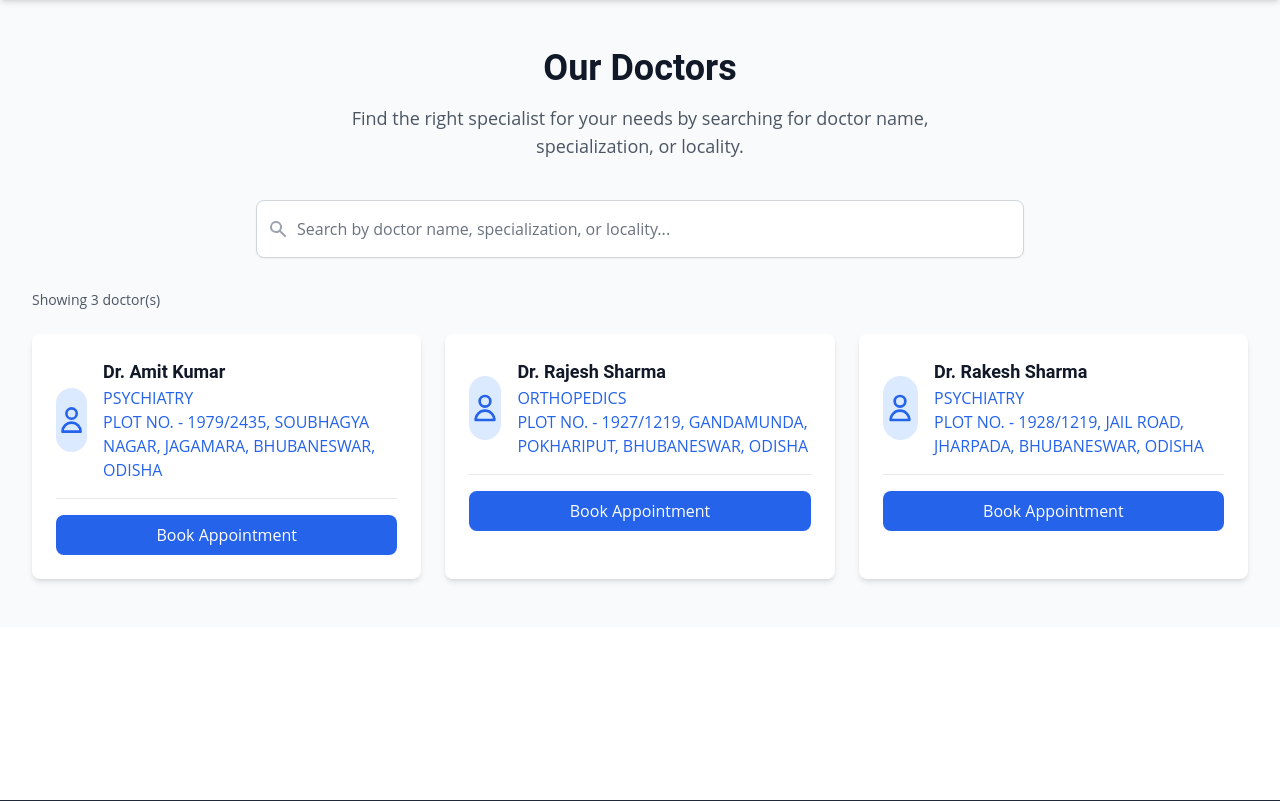
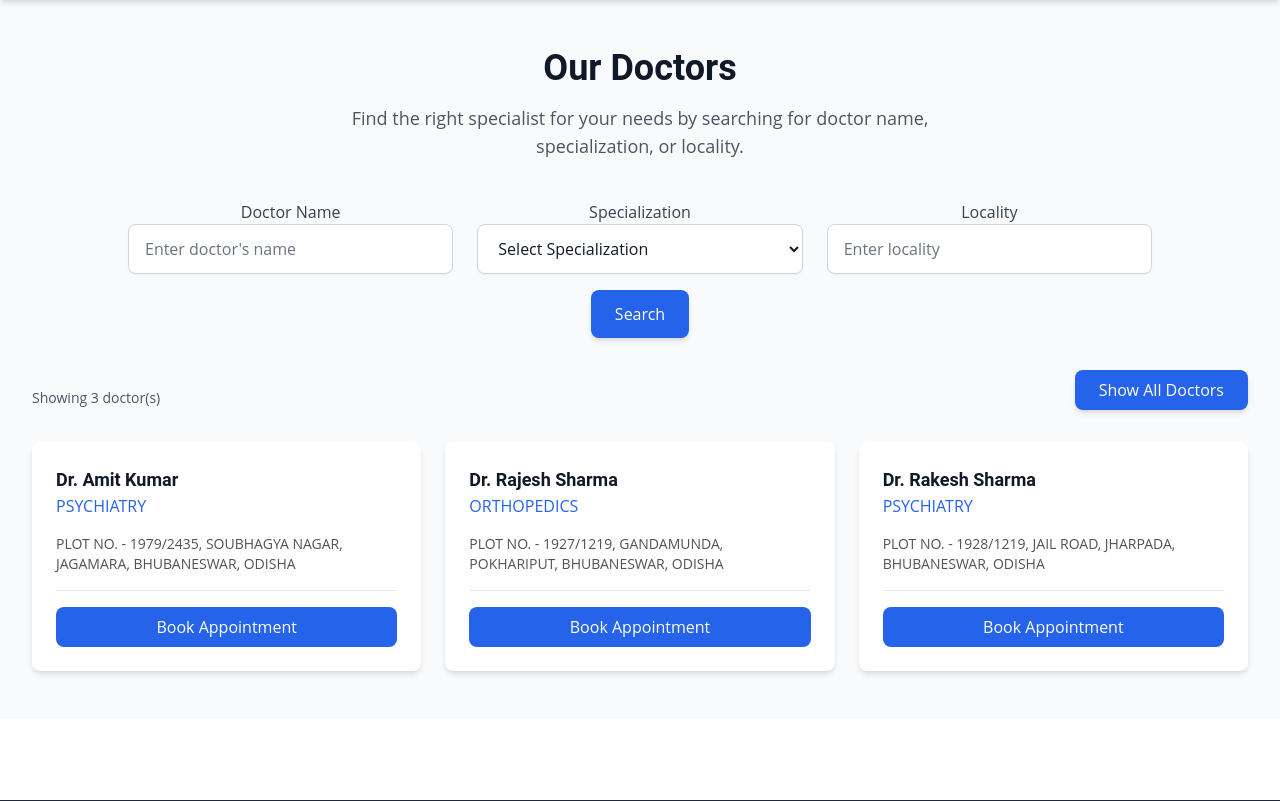
Before and after one commit to Jajnesh/MedIntel, a Django app: page /our_doctors/ in a window 1280 px wide. Shown: the part 64-865 px from the top of the page. Run offline with Django 5.2, Linux system fonts and the light colour scheme; data comes from the database, SQL or seed files in the repository; both versions use the stored data as it was after the commit; some libraries are stand-ins or nearby versions.

Commit message:
Update Our Doctors Search

```diff
--- a/main_app/views.py
+++ b/main_app/views.py
@@ -15,22 +15,32 @@ def home(request):
 
 # Our Doctors View
 def our_docts(request):
-    search_query = request.GET.get('doctor-search', '')
+    # Get search queries from GET request
+    doctor_name = request.GET.get('doctor-name', '').strip()
+    specialization = request.GET.get('specialization', '').strip()
+    locality = request.GET.get('locality', '').strip()
 
     doctors = Doctor.objects.filter(status='Approved')
 
-    if search_query:
+    if doctor_name:
         doctors = doctors.filter(
-            models.Q(user__first_name__icontains=search_query) |
-            models.Q(user__last_name__icontains=search_query) |
-            models.Q(specialization__icontains=search_query)
+            models.Q(user__first_name__icontains=doctor_name) |
+            models.Q(user__last_name__icontains=doctor_name)
         )
+
+    if specialization:
+        doctors = doctors.filter(specialization__icontains=specialization)
+
+    if locality:
+        doctors = doctors.filter(prac_address__locality__icontains=locality)
 
     doctors_found = doctors.exists()
 
     return render(request, 'homepage/our_doctors.html', {
         'doctors': doctors,
-        'search_query': search_query,
+        'doctorname': doctor_name,
+        'specialization': specialization,
+        'locality': locality,
         'doctors_found': doctors_found,
     })
 
--- a/templates/homepage/our_doctors.html
+++ b/templates/homepage/our_doctors.html
@@ -228,19 +228,56 @@ tailwind.config = {
                         </div>
 
                         <!-- Search Doctors -->
-                        <form method="GET" class="max-w-3xl mx-auto mb-8">
-                            <div class="relative">
-                                <div class="absolute inset-y-0 left-0 pl-3 flex items-center pointer-events-none">
-                                    <svg class="h-5 w-5 text-gray-400" xmlns="http://www.w3.org/2000/svg" viewBox="0 0 20 20" fill="currentColor" aria-hidden="true">
-                                        <path fill-rule="evenodd" d="M8 4a4 4 0 100 8 4 4 0 000-8zM2 8a6 6 0 1110.89 3.476l4.817 4.817a1 1 0 01-1.414 1.414l-4.816-4.816A6 6 0 012 8z" clip-rule="evenodd"></path>
-                                    </svg>
+                        <form method="GET" class="max-w-5xl mx-auto mb-8">
+                            <div class="grid grid-cols-1 md:grid-cols-3 gap-6">
+
+                                <!-- Doctor Name -->
+                                <div>
+                                    <label for="doctor-name" class="block font-medium text-gray-700 dark:text-gray-300 text-center">Doctor Name</label>
+                                    <input id="doctor-name" name="doctor-name" type="text"
+                                        placeholder="Enter doctor's name"
+                                        class="block w-full px-4 py-3 border border-gray-300 rounded-lg bg-white dark:bg-neutral-800 dark:border-neutral-700 focus:outline-none focus:ring-2 focus:ring-blue-500 focus:border-blue-500 text-gray-900 dark:text-white placeholder-gray-500 dark:placeholder-gray-400 shadow-sm"
+                                        value="{{ request.GET.doctorname }}">
                                 </div>
-                                <input id="doctor-search" name="doctor-search" type="text" placeholder="Search by doctor name, specialization, or locality..." class="block w-full pl-10 pr-3 py-4 border border-gray-300 rounded-lg bg-white dark:bg-neutral-800 dark:border-neutral-700 focus:outline-none focus:ring-2 focus:ring-blue-500 focus:border-blue-500 text-gray-900 dark:text-white placeholder-gray-500 dark:placeholder-gray-400 shadow-sm" value="{{ search_query }}">
+
+                                <!-- Specialization -->
+                                <div>
+                                    <label for="specialization" class="block font-medium text-gray-700 dark:text-gray-300 text-center">Specialization</label>
+                                    <select id="specialization" name="specialization"
+                                        class="block w-full px-4 py-3 border border-gray-300 rounded-lg bg-white dark:bg-neutral-800 dark:border-neutral-700 focus:outline-none focus:ring-2 focus:ring-blue-500 focus:border-blue-500 text-gray-900 dark:text-white shadow-sm">
+                                        <option value="">Select Specialization</option>
+                                        <option value="cardiology" {% if request.GET.specialization == "cardiology" %}selected{% endif %}>Cardiology</option>
+                                        <option value="dermatology" {% if request.GET.specialization == "dermatology" %}selected{% endif %}>Dermatology</option>
+                                        <option value="neurology" {% if request.GET.specialization == "neurology" %}selected{% endif %}>Neurology</option>
+                                        <option value="orthopedics" {% if request.GET.specialization == "orthopedics" %}selected{% endif %}>Orthopedics</option>
+                                        <option value="pediatrics" {% if request.GET.specialization == "pediatrics" %}selected{% endif %}>Pediatrics</option>
+                                        <option value="psychiatry" {% if request.GET.specialization == "psychiatry" %}selected{% endif %}>Psychiatry</option>
+                                        <option value="oncology" {% if request.GET.specialization == "oncology" %}selected{% endif %}>Oncology</option>
+                                        <option value="gynecology" {% if request.GET.specialization == "gynecology" %}selected{% endif %}>Gynecology</option>
+                                        <option value="ophthalmology" {% if request.GET.specialization == "ophthalmology" %}selected{% endif %}>Ophthalmology</option>
+                                    </select>
+                                </div>
+
+                                <!-- Locality -->
+                                <div>
+                                    <label for="locality" class="block font-medium text-gray-700 dark:text-gray-300 text-center">Locality</label>
+                                    <input id="locality" name="locality" type="text"
+                                        placeholder="Enter locality"
+                                        class="block w-full px-4 py-3 border border-gray-300 rounded-lg bg-white dark:bg-neutral-800 dark:border-neutral-700 focus:outline-none focus:ring-2 focus:ring-blue-500 focus:border-blue-500 text-gray-900 dark:text-white placeholder-gray-500 dark:placeholder-gray-400 shadow-sm"
+                                        value="{{ request.GET.locality }}">
+                                </div>
+                            </div>
+
+                            <!-- Search Button -->
+                            <div class="mt-4 text-center">
+                                <button type="submit" class="px-6 py-3 bg-blue-600 text-white font-medium rounded-lg shadow-md hover:bg-blue-700 focus:outline-none focus:ring-2 focus:ring-blue-500 focus:ring-opacity-50">
+                                    Search
+                                </button>
                             </div>
                         </form>
 
                         <!-- Results Counter -->
-                        <div class="max-w-7xl mx-auto mb-6">
+                        <div class="flex justify-between items-center max-w-7xl mx-auto mb-4">
                             <p class="text-sm text-gray-600 dark:text-gray-400" id="results-count">
                                 {% if doctors_found %}
                                     Showing {{ doctors.count }} doctor(s)
@@ -248,6 +285,12 @@ tailwind.config = {
                                     No doctors found
                                 {% endif %}
                             </p>
+                            <form method="GET">
+                                <!-- All Doctors Button -->
+                                <button type="submit" class="px-6 py-2 bg-blue-600 text-white font-medium rounded-lg shadow-md hover:bg-blue-700 focus:outline-none focus:ring-2 focus:ring-blue-500 focus:ring-opacity-50">
+                                    Show All Doctors
+                                </button>
+                            </form>
                         </div>
 
                         <!-- Doctors List Grid -->
@@ -258,17 +301,12 @@ tailwind.config = {
                                     <div class="bg-white dark:bg-neutral-800 rounded-lg shadow-md overflow-hidden transition-transform duration-300 hover:shadow-lg hover:-translate-y-1">
                                         <div class="p-6">
                                             <div class="flex items-center mb-4">
-                                            <div class="h-16 w-16 rounded-full bg-blue-100 dark:bg-blue-900 flex items-center justify-center overflow-hidden mr-4">
-                                            <svg class="h-8 w-8 text-blue-600 dark:text-blue-300" xmlns="http://www.w3.org/2000/svg" fill="none" viewBox="0 0 24 24" stroke="currentColor">
-                                                <path stroke-linecap="round" stroke-linejoin="round" stroke-width="2" d="M16 7a4 4 0 11-8 0 4 4 0 018 0zM12 14a7 7 0 00-7 7h14a7 7 0 00-7-7z"></path>
-                                            </svg>
-                                            </div>
                                                 <div>
                                                     <h3 class="text-lg font-bold text-gray-900 dark:text-white">Dr. {{ doctor.user.first_name }} {{ doctor.user.last_name }}</h3>
                                                     <p class="text-blue-600 dark:text-blue-400 font-medium uppercase">
                                                         {{ doctor.specialization }}
                                                     </p>
-                                            <p class="text-blue-600 dark:text-blue-400 font-medium uppercase">
+                                                    <p class="text-neutral-600 dark:text-neutral-400 mt-4 font-medium uppercase text-sm">
                                                         {% if doctor.prac_address %}
                                                             {{ doctor.prac_address }}
                                                         {% else %}
```
Also changed, not shown: db.sqlite3, main_app/migrations/0003_patient.py (added). Lines whose indentation alone changed are shown as unchanged.
